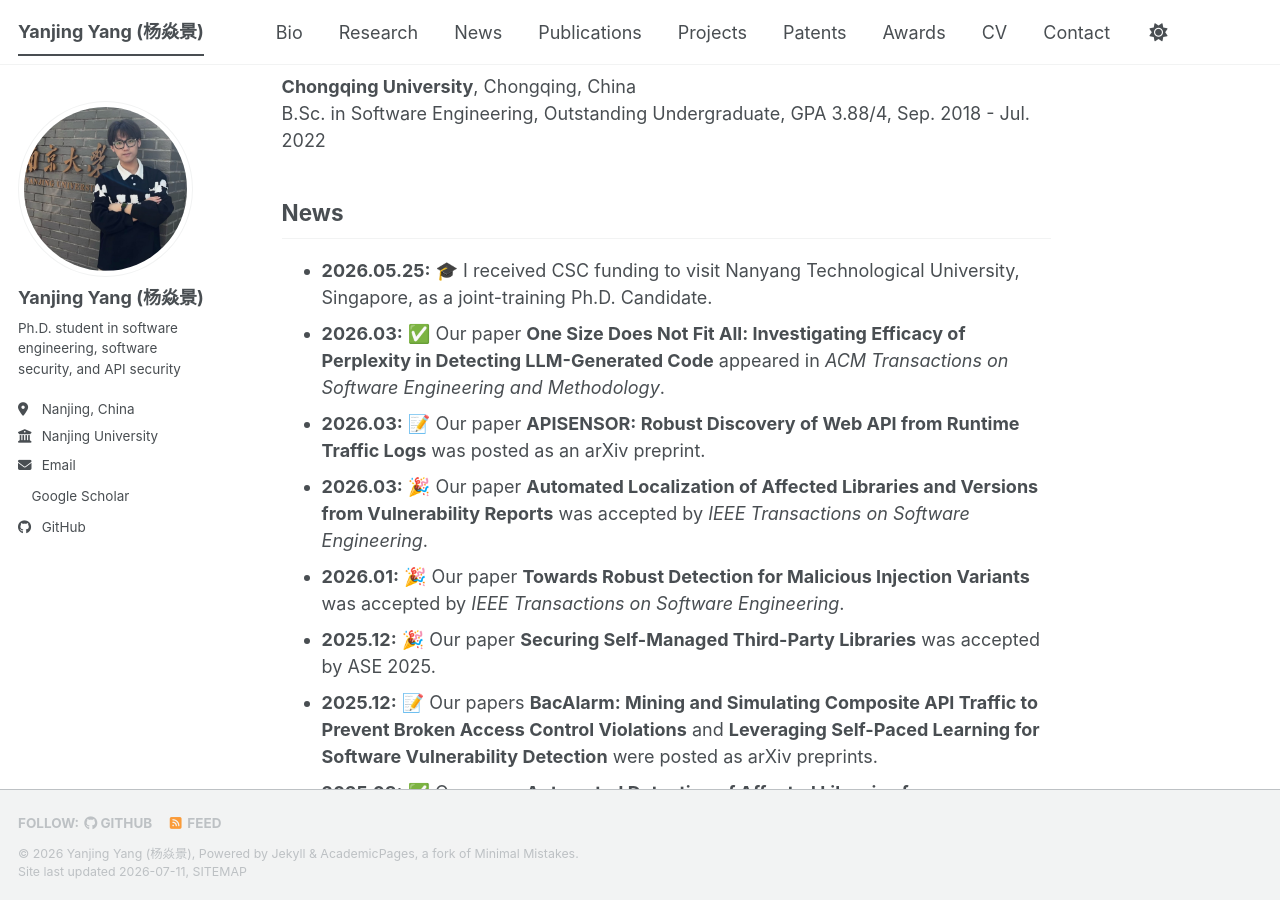
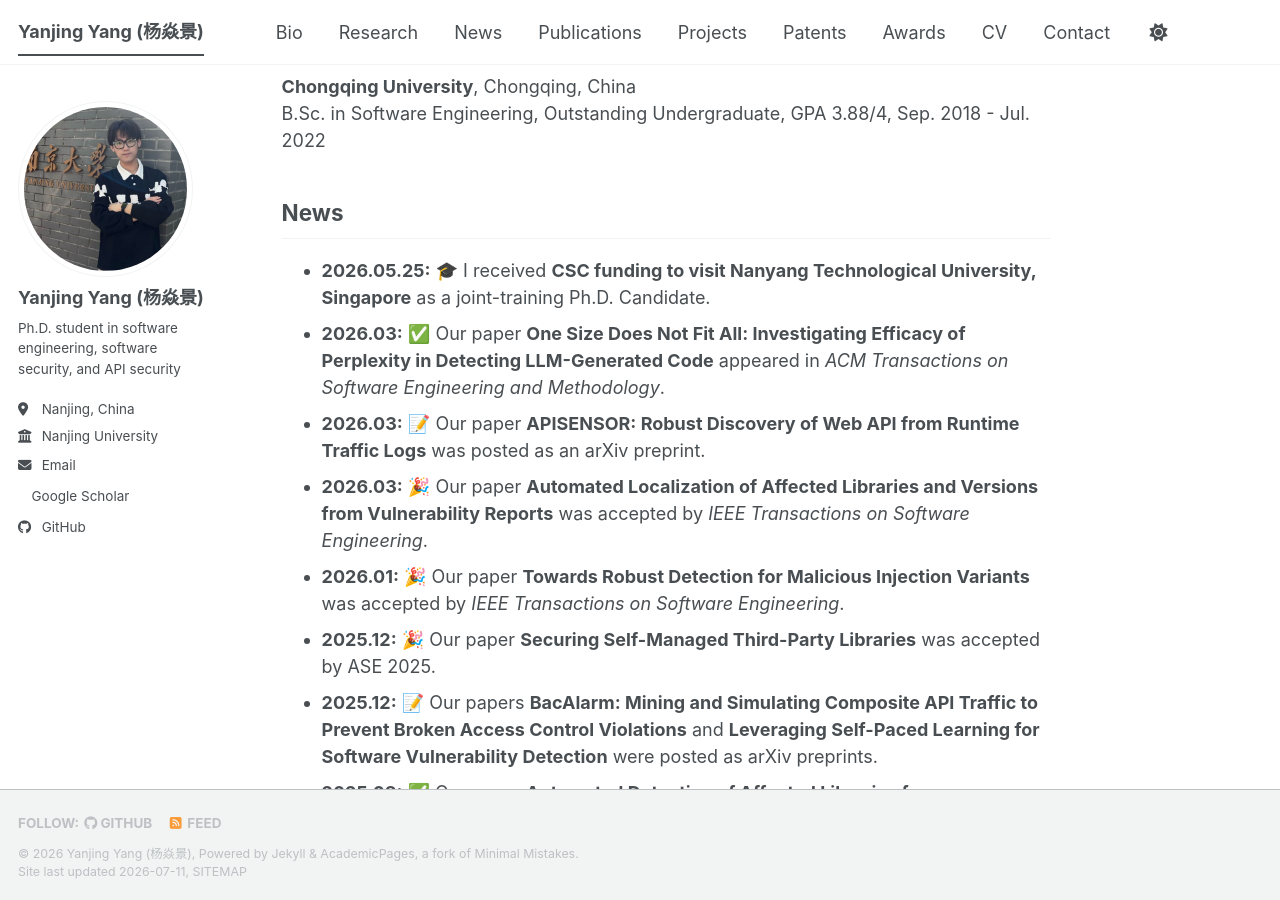
Before and after one commit to Yang-Yanjing/Yang-Yanjing.github.io, a Jekyll site: the page built from _pages/about.md, in a window 1280 px wide and 900 px high, scrolled down 1290 px. Built offline with Jekyll 4.4.1, drawn with Linux system fonts in a browser that asks for light colours; a style sheet for code colours, icons or effects is not loaded.

```diff
--- a/_pages/about.md
+++ b/_pages/about.md
@@ -37,7 +37,7 @@ B.Sc. in Software Engineering, Outstanding Undergraduate, GPA 3.88/4, Sep. 2018
 
 ## News
 
-- **2026.05.25:** 🎓 I received CSC funding to visit Nanyang Technological University, Singapore, as a joint-training Ph.D. Candidate.
+- **2026.05.25:** 🎓 I received **CSC funding to visit Nanyang Technological University, Singapore** as a joint-training Ph.D. Candidate.
 - **2026.03:** ✅ Our paper **One Size Does Not Fit All: Investigating Efficacy of Perplexity in Detecting LLM-Generated Code** appeared in *ACM Transactions on Software Engineering and Methodology*.
 - **2026.03:** 📝 Our paper **APISENSOR: Robust Discovery of Web API from Runtime Traffic Logs** was posted as an arXiv preprint.
 - **2026.03:** 🎉 Our paper **Automated Localization of Affected Libraries and Versions from Vulnerability Reports** was accepted by *IEEE Transactions on Software Engineering*.
```
